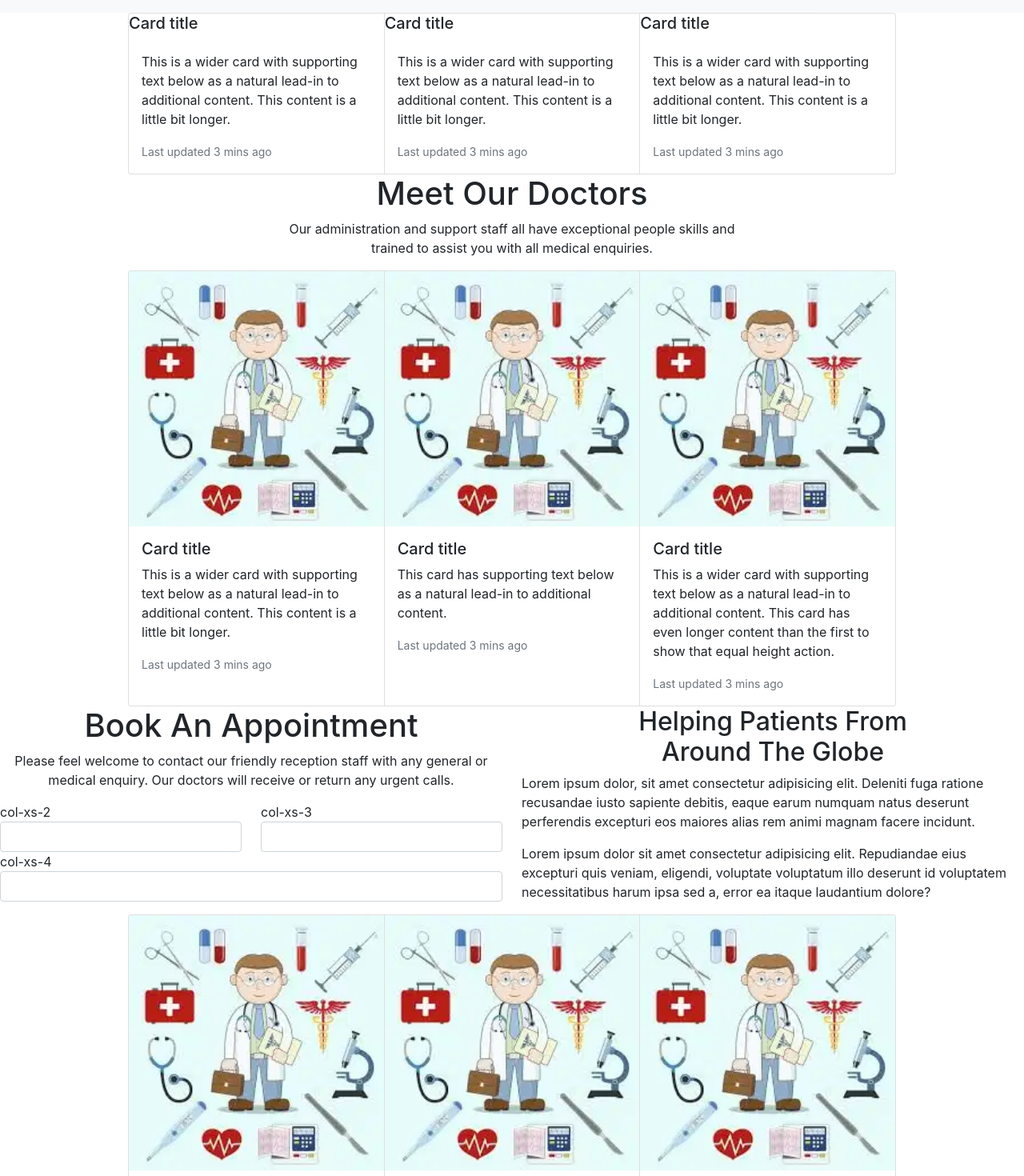
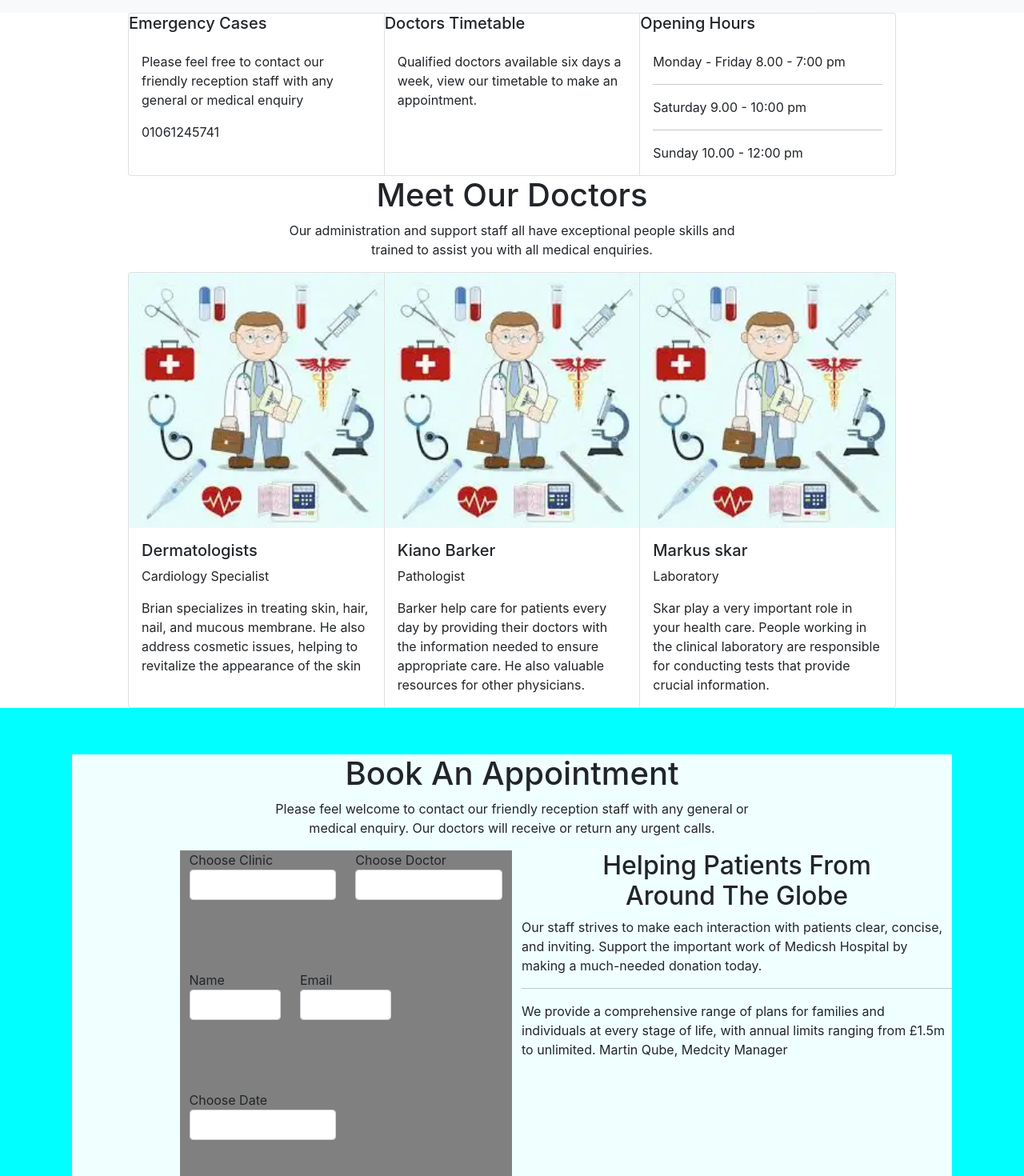
Before and after one commit to Swapno5896/Medical-Care-Client, a React (Create React App) app: page / in a window 1280 px wide. Shown: the part 40-1510 px from the top of the page at 80% size. Built offline with nearby package versions, Linux system fonts and the light colour scheme.

Commit message:
some style is improved

```diff
--- a/src/components/Appointment/MainAppointment/MainAppointment.tsx
+++ b/src/components/Appointment/MainAppointment/MainAppointment.tsx
@@ -5,7 +5,6 @@ import TopBanner from '../TopBanner/TopBanner';
 const MainAppointment = () => {
     return (
         <>
-
             <Doctors />
             <TopBanner></TopBanner>
             <AppontmentForm></AppontmentForm>
--- /dev/null
+++ b/src/components/Home/Booking/Booking.css
@@ -0,0 +1,8 @@
+.booking-container {
+  background-color: aqua;
+  padding: 58px 90px;
+}
+.booking-content {
+  background-color: azure;
+  padding-bottom: 30px;
+}
--- a/src/components/Home/Booking/Booking.tsx
+++ b/src/components/Home/Booking/Booking.tsx
@@ -1,35 +1,47 @@
 import React from 'react';
+import './Booking.css'
+const Booking = () => {
+    return (<div className='booking-container'>
+        <div className='booking-content' >
+            <h1 className='text-center'>Book An Appointment</h1>
+            <p className='text-center'>Please feel welcome to contact our friendly reception staff with any general or <br /> medical enquiry. Our doctors will receive or return any urgent calls.</p>
+            <div className="row">
+                <div className="col-md-6 ">
 
-const Booking = () => {
-    return (
-        <div>
-
-            <div className="row">
-                <div className="col-md-6">
-                    <h1 className='text-center'>Book An Appointment</h1>
-                    <p className='text-center'>Please feel welcome to contact our friendly reception staff with any general or <br /> medical enquiry. Our doctors will receive or return any urgent calls.</p>
-                    <div className="form-group row">
-                        <div className="col-xs-2 col-md-6">
-                            <label >col-xs-2</label>
+                    <div style={{ backgroundColor: 'gray', height: '450px' }} className="form-group row offset-md-3">
+                        <div className="col-sm-12 col-md-6">
+                            <label >Choose Clinic</label>
                             <input className="form-control" id="ex1" type="text" />
                         </div>
-                        <div className="col-xs-3 col-md-6">
-                            <label >col-xs-3</label>
+                        <div className="col-sm-12 col-md-6">
+                            <label >Choose Doctor</label>
                             <input className="form-control" id="ex2" type="text" />
                         </div>
-                        <div className="col-xs-4">
-                            <label>col-xs-4</label>
-                            <input className="form-control" id="ex3" type="text" />
+                        <div className="col-sm-12 col-md-4">
+                            <label > Name</label>
+                            <input className="form-control" id="ex2" type="text" />
+                        </div>
+                        <div className="col-sm-12 col-md-4">
+                            <label >Email</label>
+                            <input className="form-control" id="ex2" type="text" />
+                        </div>
+                        <div className="col-sm-12 col-md-6">
+                            <label >Choose Date </label>
+                            <input className="form-control" id="ex2" type="text" />
                         </div>
                     </div>
                 </div>
                 <div className="col-md-6">
                     <h2 className='text-center'>Helping Patients From <br /> Around The Globe</h2>
-                    <p>Lorem ipsum dolor, sit amet consectetur adipisicing elit. Deleniti fuga ratione recusandae iusto sapiente debitis, eaque earum numquam natus deserunt perferendis excepturi eos maiores alias rem animi magnam facere incidunt.</p>
-                    <p>Lorem ipsum dolor sit amet consectetur adipisicing elit. Repudiandae eius excepturi quis veniam, eligendi, voluptate voluptatum illo deserunt id voluptatem necessitatibus harum ipsa sed a, error ea itaque laudantium dolore?</p>
+                    <p>Our staff strives to make each interaction with patients clear, concise, and inviting. Support the important work of Medicsh Hospital by making a much-needed donation today.</p>
+                    <hr />
+                    <p>We provide a comprehensive range of plans for families and individuals at every stage of life, with annual limits ranging from £1.5m to unlimited.
+
+                        Martin Qube, Medcity Manager</p>
                 </div>
             </div>
         </div>
+    </div>
     );
 };
 
--- a/src/components/Home/Doctors/Doctors.tsx
+++ b/src/components/Home/Doctors/Doctors.tsx
@@ -12,23 +12,26 @@ const Doctors = () => {
                         <div className="card">
                             <img src={img1} className="card-img-top" alt="..." />
                             <div className="card-body">
-                                <h5 className="card-title">Card title</h5>
-                                <p className="card-text">This is a wider card with supporting text below as a natural lead-in to additional content. This content is a little bit longer.</p>
-                                <p className="card-text"><small className="text-muted">Last updated 3 mins ago</small></p>
+                                <h5 className="card-title">Dermatologists</h5>
+                                <p className="card-text">Cardiology Specialist</p>
+                                <p className="card-text">Brian specializes in treating skin, hair, nail, and mucous membrane. He also
+                                    address cosmetic issues, helping to revitalize the appearance of the skin</p>
                             </div>
                         </div>
                         <div className="card">
                             <img src={img1} className="card-img-top" alt="..." />    <div className="card-body">
-                                <h5 className="card-title">Card title</h5>
-                                <p className="card-text">This card has supporting text below as a natural lead-in to additional content.</p>
-                                <p className="card-text"><small className="text-muted">Last updated 3 mins ago</small></p>
+                                <h5 className="card-title">Kiano Barker</h5>
+                                <p className="card-text">Pathologist </p>
+                                <p className="card-text">Barker help care for patients every day by providing their doctors with the
+                                    information needed to ensure appropriate care. He also valuable resources for other physicians.</p>
                             </div>
                         </div>
                         <div className="card">
                             <img src={img1} className="card-img-top" alt="..." />    <div className="card-body">
-                                <h5 className="card-title">Card title</h5>
-                                <p className="card-text">This is a wider card with supporting text below as a natural lead-in to additional content. This card has even longer content than the first to show that equal height action.</p>
-                                <p className="card-text"><small className="text-muted">Last updated 3 mins ago</small></p>
+                                <h5 className="card-title">Markus skar</h5>
+                                <p className="card-text">Laboratory</p>
+                                <p className="card-text">Skar play a very important role in your health care. People working in the
+                                    clinical laboratory are responsible for conducting tests that provide crucial information.</p>
                             </div>
                         </div>
                     </div>
--- a/src/components/Home/Header/Header.js
+++ b/src/components/Home/Header/Header.js
@@ -2,7 +2,7 @@ import React from "react";
 import { BrowserRouter as Router, Switch, Route, Link } from "react-router-dom";
 const Header = () => {
   return (
-    <div>
+    <>
       <nav class="navbar navbar-expand-lg navbar-light bg-light">
         <div class="container-fluid">
           <button
@@ -56,7 +56,7 @@ const Header = () => {
           </div>
         </div>
       </nav>
-    </div>
+    </>
   );
 };
 
--- a/src/components/Home/SmallDetail/SmallDetail.tsx
+++ b/src/components/Home/SmallDetail/SmallDetail.tsx
@@ -4,29 +4,38 @@ const SmallDetail = () => {
     return (
         <div className='d-flex justify-content-center'>
             <div className='w-75'>
-                <div className="card-group">
-                    <div className="card">
-                        <h5 className="card-title">Card title</h5>
+                <div className="card-group ">
+                    <div className="card ">
+                        <h5 className="card-title">
+                            Emergency Cases</h5>
                         <div className="card-body">
 
-                            <p className="card-text">This is a wider card with supporting text below as a natural lead-in to additional content. This content is a little bit longer.</p>
-                            <p className="card-text"><small className="text-muted">Last updated 3 mins ago</small></p>
+                            <p className="card-text">Please feel free to contact our friendly reception staff with any general or medical enquiry</p>
+                            <p className="card-text">01061245741</p>
                         </div>
                     </div>
                     <div className="card">
-                        <h5 className="card-title">Card title</h5>
+                        <h5 className="card-title">Doctors Timetable</h5>
                         <div className="card-body">
 
-                            <p className="card-text">This is a wider card with supporting text below as a natural lead-in to additional content. This content is a little bit longer.</p>
-                            <p className="card-text"><small className="text-muted">Last updated 3 mins ago</small></p>
+                            <p className="card-text">Qualified doctors available six days a week, view our timetable to make an appointment.</p>
+
                         </div>
                     </div>
                     <div className="card">
-                        <h5 className="card-title">Card title</h5>
+                        <h5 className="card-title">
+                            Opening Hours</h5>
                         <div className="card-body">
 
-                            <p className="card-text">This is a wider card with supporting text below as a natural lead-in to additional content. This content is a little bit longer.</p>
-                            <p className="card-text"><small className="text-muted">Last updated 3 mins ago</small></p>
+                            <p className="card-text">Monday - Friday
+                                8.00 - 7:00 pm</p>
+                            <hr />
+                            <p className="card-text">Saturday
+                                9.00 - 10:00 pm</p>
+                            <hr />
+                            <p className="card-text">Sunday
+                                10.00 - 12:00 pm</p>
+
                         </div>
                     </div>
                 </div>
```
